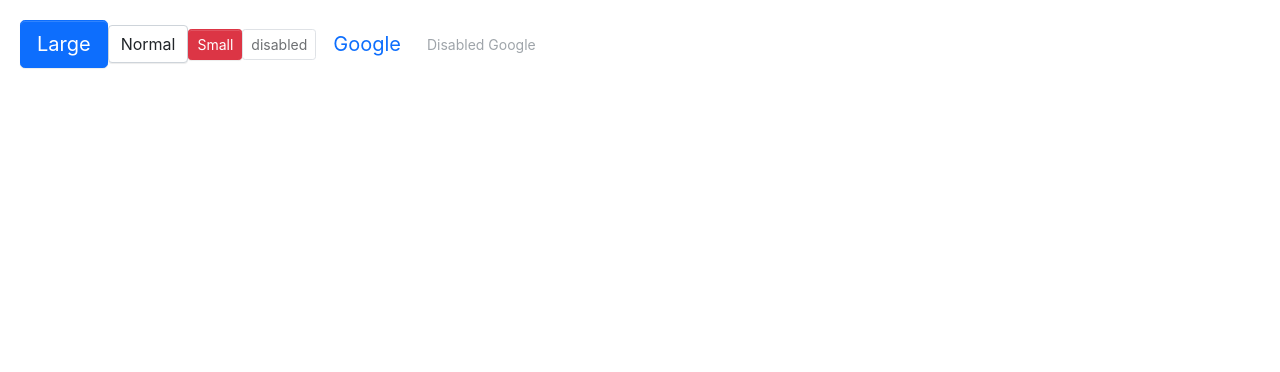
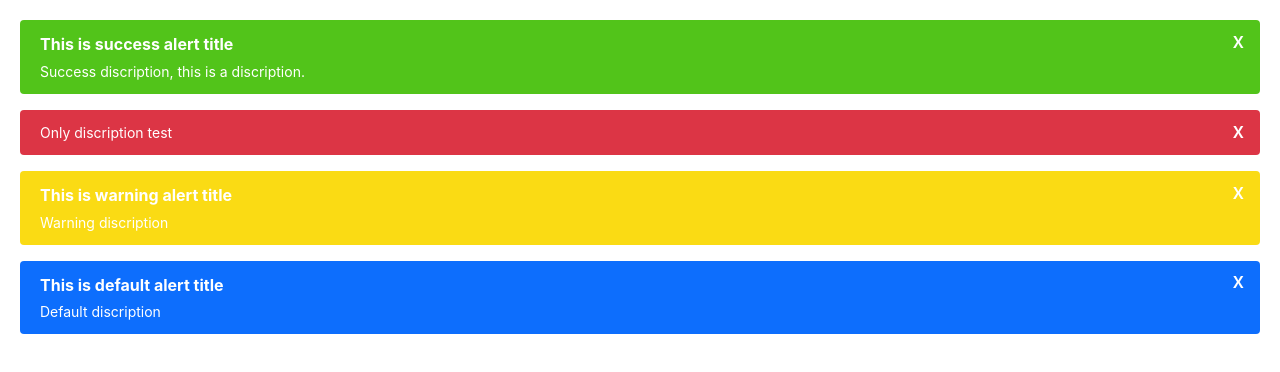
Before and after one commit to gma201011/gntd, a React (Create React App) app: page / in a window 1280 px wide. Shown: the top 372 px of the page. Built offline with nearby package versions, Linux system fonts and the light colour scheme.

Commit message:
feat: alert component

```diff
--- a/src/app.tsx
+++ b/src/app.tsx
@@ -1,35 +1,14 @@
 import React from "react";
-import Button, { ButtonType, ButtonSize } from "./components/Button/button";
+import Alert, { AlertType } from "./components/Alert/alert";
 
 const App = () => {
   return (
     <>
       <div style={{ margin: "20px" }}>
-        <Button btnType={ButtonType.Primary} size={ButtonSize.Large}>
-          Large
-        </Button>
-        <Button>Normal</Button>
-        <Button btnType={ButtonType.Danger} size={ButtonSize.Small}>
-          Small
-        </Button>
-        <Button btnType={ButtonType.Default} size={ButtonSize.Small} disabled>
-          disabled
-        </Button>
-        <Button
-          btnType={ButtonType.Link}
-          href="https://www.google.com"
-          size={ButtonSize.Large}
-        >
-          Google
-        </Button>
-        <Button
-          btnType={ButtonType.Link}
-          href="www.google.com"
-          size={ButtonSize.Small}
-          disabled
-        >
-          Disabled Google
-        </Button>
+        <Alert title="This is success alert title" discription="Success discription, this is a discription. " alertType={AlertType.Success} />
+        <Alert discription="Only discription test"  alertType={AlertType.Danger} />
+        <Alert title="This is warning alert title" discription="Warning discription"  alertType={AlertType.Warning} />
+        <Alert title="This is default alert title" discription="Default discription" alertType={AlertType.Default} />
       </div>
     </>
   );
--- /dev/null
+++ b/src/components/Alert/_style.scss
@@ -0,0 +1,44 @@
+.alert {
+  position: relative;
+  padding: $alert-padding-y $alert-padding-x;
+  margin-bottom: $alert-margin-bottom;
+  border-radius: $alert-border-radius;
+  border-width: $alert-border-width;
+  color: $white;
+}
+
+.alert-title {
+  font-weight: $alert-title-font-weight;
+  margin-bottom: $alert-title-bottom-margin;
+}
+
+.alert-discription {
+  font-size: $alert-description-font-size;
+}
+
+.alert-success {
+  background: $success;
+}
+
+.alert-default {
+  background: $blue;
+}
+
+.alert-danger {
+  background: $danger;
+}
+
+.alert-warning {
+  background: $warning;
+}
+
+.alert-close-button {
+  position: absolute;
+  z-index: 99;
+  right: 0;
+  top: 0;
+  margin: 0.3rem 1rem 0;
+  font-weight: 500;
+  font-size: 1.3rem;
+  cursor: pointer;
+}
--- /dev/null
+++ b/src/components/Alert/alert.tsx
@@ -0,0 +1,49 @@
+import React, { useState } from "react";
+import classNames from "classnames";
+
+export enum AlertType {
+  Success = "success",
+  Default = "default",
+  Danger = "danger",
+  Warning = "warning",
+}
+
+interface BaseAlertProps {
+  className?: string;
+  alertType?: AlertType;
+  title?: string;
+  discription?: string;
+  onShow?: boolean;
+}
+
+type alertProps = BaseAlertProps & React.HTMLAttributes<HTMLElement>;
+
+const Alert: React.FC<alertProps> = (props) => {
+  const { className, alertType, title, discription, onShow, ...restProps } =
+    props;
+
+  const [alertShow, setAlertShow] = useState(onShow);
+
+  const classes = classNames("alert", className, {
+    [`alert-${alertType}`]: alertType,
+  });
+
+  return alertShow ? (
+    <div className={classes} {...restProps}>
+      {title && <div className="alert-title">{title}</div>}
+      <div className="alert-discription">{discription}</div>
+      <div className="alert-close-button" onClick={() => setAlertShow(false)}>
+        x
+      </div>
+    </div>
+  ) : (
+    <></>
+  );
+};
+
+Alert.defaultProps = {
+  alertType: AlertType.Default,
+  onShow: true,
+};
+
+export default Alert;
--- a/src/styles/_variables.scss
+++ b/src/styles/_variables.scss
@@ -261,9 +261,9 @@ $alert-padding-x: 1.25rem !default;
 $alert-margin-bottom: 1rem !default;
 $alert-border-radius: $border-radius !default;
 $alert-title-font-weight: $font-weight-bold !default;
+$alert-title-bottom-margin: 0.3rem !default;
 $alert-border-width: $border-width !default;
 $alert-description-font-size: $font-size-sm !default;
-$alert-description-top-margin: 0.3rem !default;
 
 $nav-link-padding-y: 0.5rem !default;
 $nav-link-padding-x: 1rem !default;
--- a/src/styles/index.scss
+++ b/src/styles/index.scss
@@ -3,3 +3,4 @@
 @import "mixin";
 
 @import "../components/Button/style";
+@import "../components/Alert/style";
```
